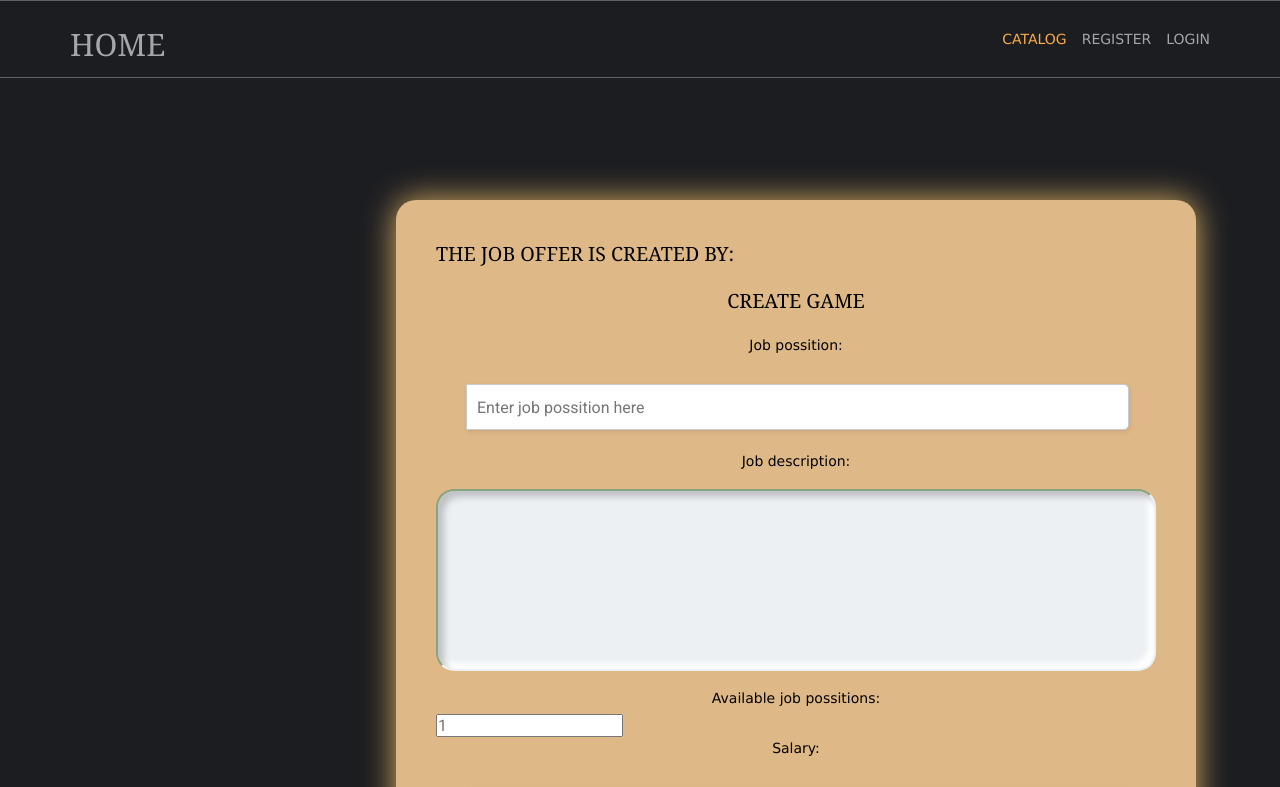
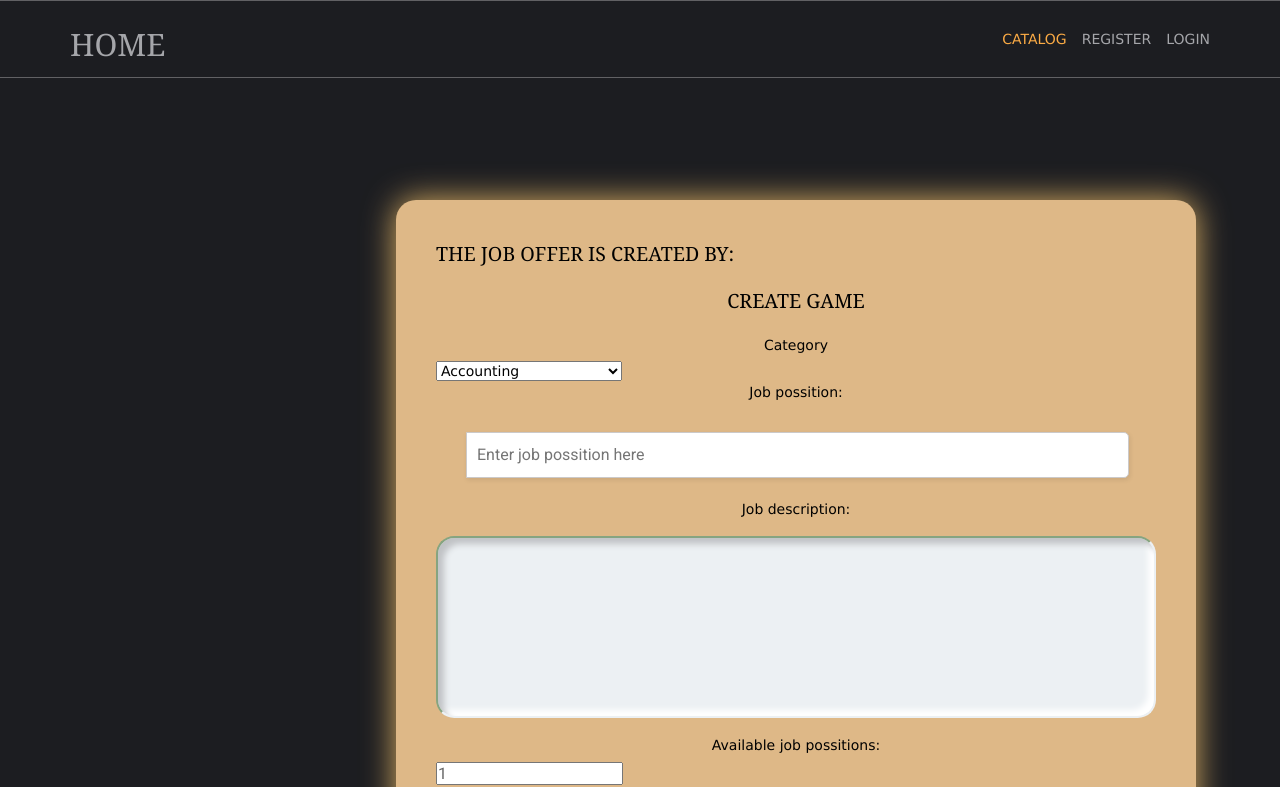
Before and after one commit to RadomirPetkov/job-vacancy-platform, a React (Create React App) app: page /create in a window 1280 px wide. Shown: the top 787 px of the page. Built offline with nearby package versions, Linux system fonts and the light colour scheme.

Commit message:
Create new offer functionality

```diff
--- a/src/components/Catalog/Catalog.js
+++ b/src/components/Catalog/Catalog.js
@@ -4,6 +4,7 @@ import { JobOffer } from './JonOffer/JobOffer';
 export const Catalog = () => {
 
     const { loading, responseData } = useApi.get(`GET`, `/data/jobOffers`)
+    console.log(responseData);
 
     return <div className="wrapper row3">
         <section className="hoc container clear">
--- a/src/components/CreateOffer/CreateOffer.css
+++ b/src/components/CreateOffer/CreateOffer.css
@@ -24,7 +24,7 @@
   border-radius: 50px;
   box-shadow: inset 6px 6px 6px #c0c2c5, inset -6px -6px 6px white;
 }
-#description,
+#summary,
 #requirements {
   width: 100%;
   min-width: 20vw;
@@ -44,3 +44,7 @@
 .create-company {
   text-align: left;
 }
+
+#company-name {
+  text-decoration: underline;
+}
--- a/src/components/CreateOffer/CreateOffer.js
+++ b/src/components/CreateOffer/CreateOffer.js
@@ -1,17 +1,67 @@
+import { useContext, useState } from "react"
+import { AuthContext } from "../../contexts/authContext"
 import "./CreateOffer.css"
+import * as requester from "../../services/requester"
 
 
 export const CreateOffer = () => {
 
+    const { user } = useContext(AuthContext)
+    const accessToken = user?.accessToken
+    const ownerName = user?.name
+
+    const [values, setValues] = useState({
+        category: 'accounting',
+        possition: '',
+        summary: '',
+        vacancies: 1,
+        salary: '',
+        requirements: '',
+        imageUrl: '',
+        ownerName
+    })
+
+    const changeHandler = (e) => {
+        setValues((oldValues) => (
+            { ...oldValues, [e.target.name]: e.target.value }
+        ))
+    }
+
+    const submitHandler = async (e) => {
+        e.preventDefault()
+        try {
+            const response = await requester.post("/data/jobOffers", values, accessToken)
+            console.log(response);
+            console.log(`Offer added successfuly`);
+        } catch (error) {
+
+        }
 
 
+    }
 
     return <section id="create-page" className="auth">
 
-        <form id="create" >
+        <form id="create" onSubmit={submitHandler}>
             <div className="create-container">
-                <h5 className="create-company">The job offer is created by:</h5>
+                <h5 className="create-company">The job offer is created by: <span id="company-name">{user?.name}</span></h5>
                 <h1>Create Game</h1>
+
+                <label htmlFor="category" >Category</label>
+                <select name="category" value={values.category} onChange={changeHandler}>
+                    <option value="accounting">Accounting</option>
+                    <option value="administration">Administration</option>
+                    <option value="marketing">Marketing</option>
+                    <option value="hotelsAndRestaurants">Hotels and Restaurants</option>
+                    <option value="healthAndCare">Health and care</option>
+                    <option value="construction">Construction</option>
+                    <option value="finance">Finance</option>
+                    <option value="manufacturing">Manufacturing</option>
+                    <option value="transportation">Transportation</option>
+                    <option value="retail">Retail</option>
+                    <option value="realEstate">Real Estate</option>
+                </select>
+
                 <label htmlFor="possition">Job possition:</label>
                 <input
                     className="create-input"
@@ -19,11 +69,16 @@ export const CreateOffer = () => {
                     id="possition"
                     name="possition"
                     placeholder="Enter job possition here"
-                // value={values.title}
-                // onChange={changeHandler}
+                    value={values.possition}
+                    onChange={changeHandler}
                 />
-                <label htmlFor="description">Job description:</label>
-                <textarea name="description" id="description" />
+                <label htmlFor="summary">Job description:</label>
+                <textarea
+                    name="summary"
+                    id="summary"
+                    value={values.summary}
+                    onChange={changeHandler}
+                />
 
                 <label htmlFor="vacancies">Available job possitions:</label>
                 <input
@@ -32,7 +87,8 @@ export const CreateOffer = () => {
                     name="vacancies"
                     min={1}
                     placeholder={1}
-
+                    value={values.vacancies}
+                    onChange={changeHandler}
                 />
 
                 <label htmlFor="salary">Salary:</label>
@@ -42,22 +98,26 @@ export const CreateOffer = () => {
                     id="salary"
                     name="salary"
                     placeholder={`1 000 - 1 500 $`}
-                // value={values.maxLevel}
-                // onChange={changeHandler}
+                    value={values.salary}
+                    onChange={changeHandler}
                 />
 
                 <label htmlFor="requirements">Requirements:</label>
-                <textarea name="requirements" id="requirements" />
+                <textarea
+                    name="requirements"
+                    id="requirements"
+                    value={values.requirements}
+                    onChange={changeHandler} />
 
-                <label htmlFor="game-img">Image:</label>
+                <label htmlFor="company-logo">Image:</label>
                 <input
                     className="create-input"
                     type="text"
                     id="imageUrl"
                     name="imageUrl"
                     placeholder="Upload a photo..."
-                // value={values.imageUrl}
-                // onChange={changeHandler}
+                    value={values.imageUrl}
+                    onChange={changeHandler}
                 />
 
 
```
